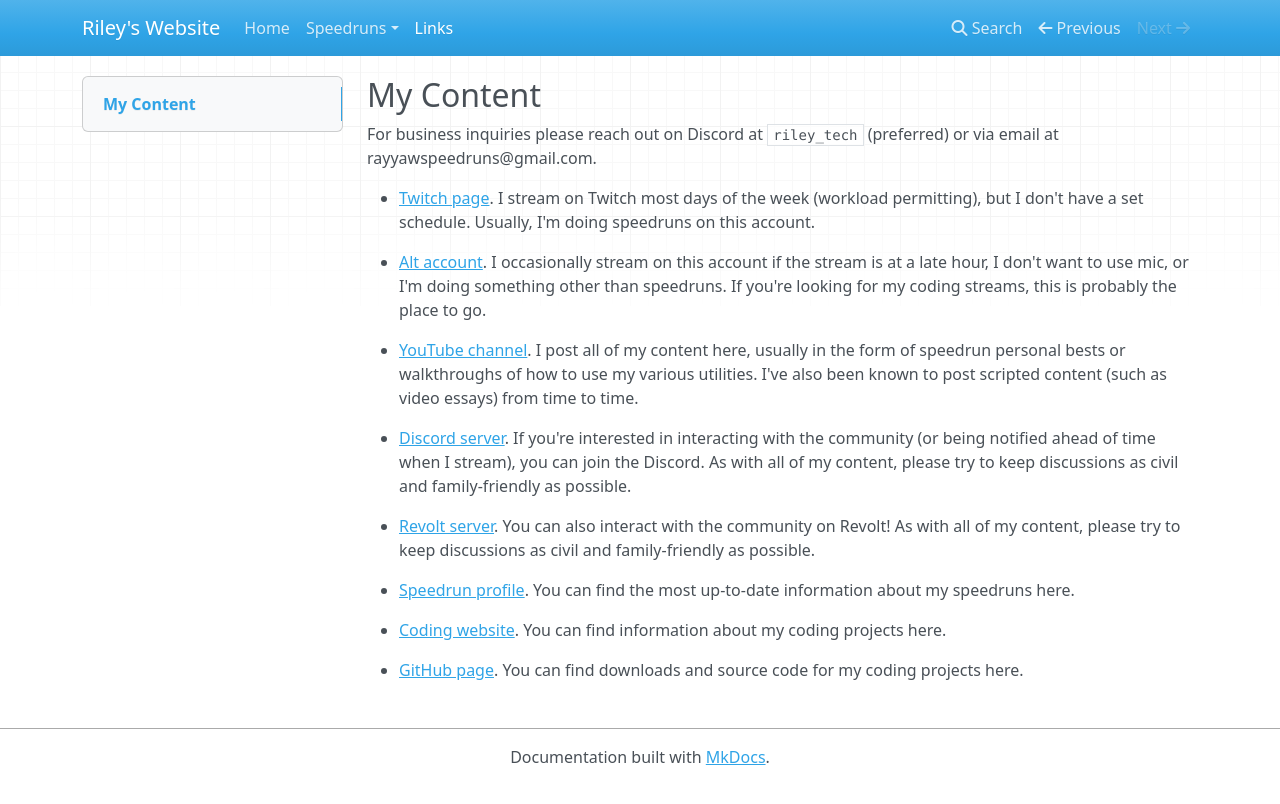
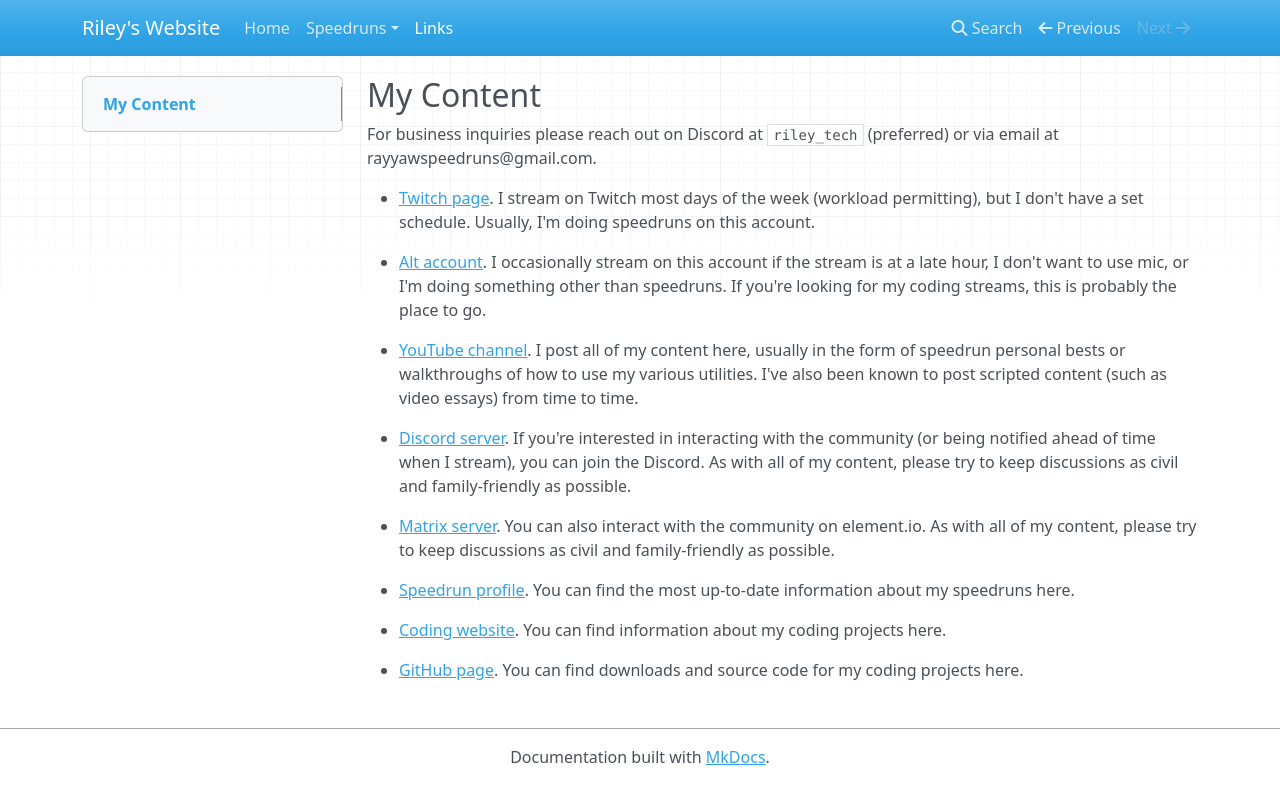
Before and after one commit to bowsers-airship/bowsers-airship.github.io, an MkDocs documentation site: the page built from docs/links.md, in a window 1280 px wide. Shown: the top 804 px of the page. Built offline with MkDocs 1.6.1, drawn with Linux system fonts in a browser that asks for light colours; nearby versions of some CDN libraries.

Commit message:
Revolt -> element.io

```diff
--- a/docs/links.md
+++ b/docs/links.md
@@ -10,7 +10,7 @@ For business inquiries please reach out on Discord at `riley_tech` (preferred) o
 
 - [Discord server](https://discord.gg/9Ewpwyu). If you're interested in interacting with the community (or being notified ahead of time when I stream), you can join the Discord. As with all of my content, please try to keep discussions as civil and family-friendly as possible.
 
-- [Revolt server](https://rvlt.gg/FctxJD0g). You can also interact with the community on Revolt! As with all of my content, please try to keep discussions as civil and family-friendly as possible.
+- [Matrix server](https://github.com/bowsers-airship/bowsers-airship.github.io.git). You can also interact with the community on element.io. As with all of my content, please try to keep discussions as civil and family-friendly as possible.
 
 - [Speedrun profile](https://speedrun.com/user/Riley_Tech). You can find the most up-to-date information about my speedruns here.
 
```
